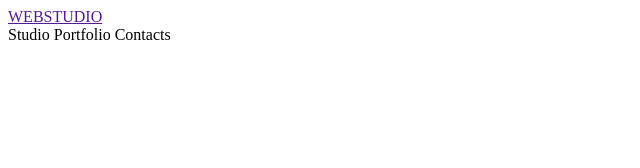
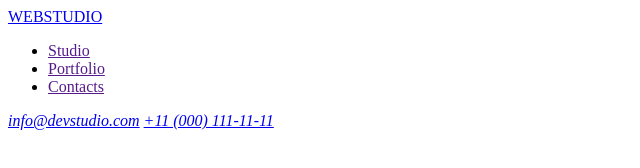
Before and after one commit to eliza-musianovych/goit-markup-hw-01, a plain HTML site: page index.html in a window 1280 px wide. Shown: the whole page, without its empty margins (0-640 px from the left). Drawn offline with Linux system fonts and the light colour scheme.

Commit message:
add header

```diff
--- a/index.html
+++ b/index.html
@@ -2,15 +2,32 @@
 <html lang="en">
     <head>
       <meta charset="utf-8" />
+      <meta name="viewport" content="width=device-width, initial-scale=1.0">
       <title>Homework-01</title>
     </head>
     <body>
         <header>
-            <a href="">WEBSTUDIO</a>
-            <nav>Studio Portfolio Contacts</nav>
-
+            <a href="https://eliza-musianovych.github.io/goit-markup-hw-01/">WEBSTUDIO</a>
+            <nav>
+                <ul>
+                    <li>
+                        <a href="">Studio</a>
+                    </li>
+                    <li>
+                        <a href="">Portfolio</a>
+                    </li>
+                    <li>
+                        <a href="">Contacts</a>
+                    </li>
+                </ul>
+            </nav>
+            <address>
+                <a href="mailto:info@devstudio.com">info@devstudio.com</a>
+                <a href="tel:+11 (000) 111-11-11">+11 (000) 111-11-11</a>
+            </address>
         </header>
         <main>
+
 
         </main>
         <footer>
```
